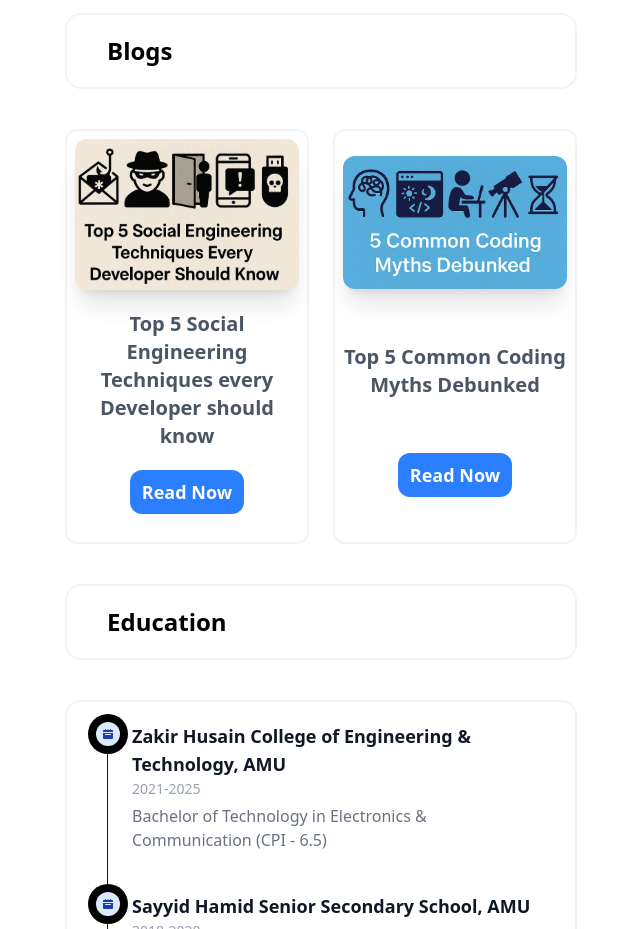
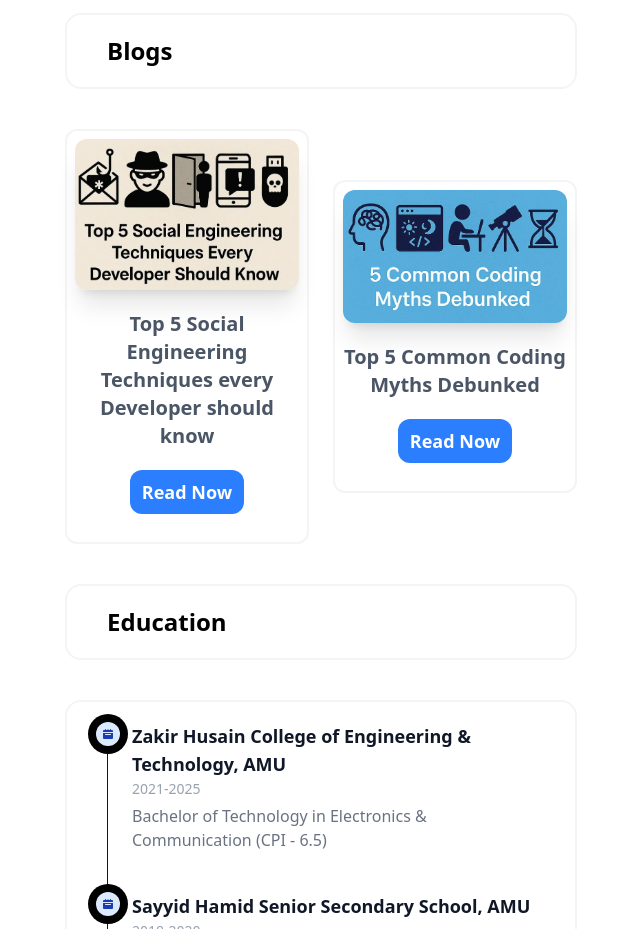
Before and after one commit to mohdzafeer/new-portfolio, a React (Vite) app: page / in a window 1280 px wide. Shown: the part 4480-5409 px from the top of the page, without its empty margins (319-959 px from the left). Built offline with nearby package versions, Linux system fonts and the light colour scheme.

Commit message:
couldn't fix height of blogs

```diff
--- a/src/components/Blogs/blogs.jsx
+++ b/src/components/Blogs/blogs.jsx
@@ -5,8 +5,8 @@ import blog2 from '/images/blog2.png'
 
 const Blogs = () => {
     return (
-        <div className='flex gap-6 flex-col lg:flex-row'>
-            <div className='p-2 rounded-xl border-2 border-gray-100 lg:w-sm w-xs hover:bg-blue-100 hover:border-2 hover:border-blue-300 hover:shadow-xl hover:shadow-blue-200 duration-500  active:bg-blue-100 flex flex-col items-center justify-around'>
+        <div className='flex gap-6 flex-col items-center lg:flex-row'>
+            <div className='p-2 rounded-xl border-2 border-gray-100 lg:w-sm w-xs  hover:bg-blue-100 hover:border-2 hover:border-blue-300 hover:shadow-xl hover:shadow-blue-200 duration-500  active:bg-blue-100 flex flex-col items-center justify-around'>
 
                 <img src={blog1} alt='blog1' className='rounded-xl w-full shadow-xl' />
                 <h2 className='font-bold text-xl text-center text-gray-600 mt-5'>Top 5 Social Engineering Techniques every Developer should know</h2>
```
